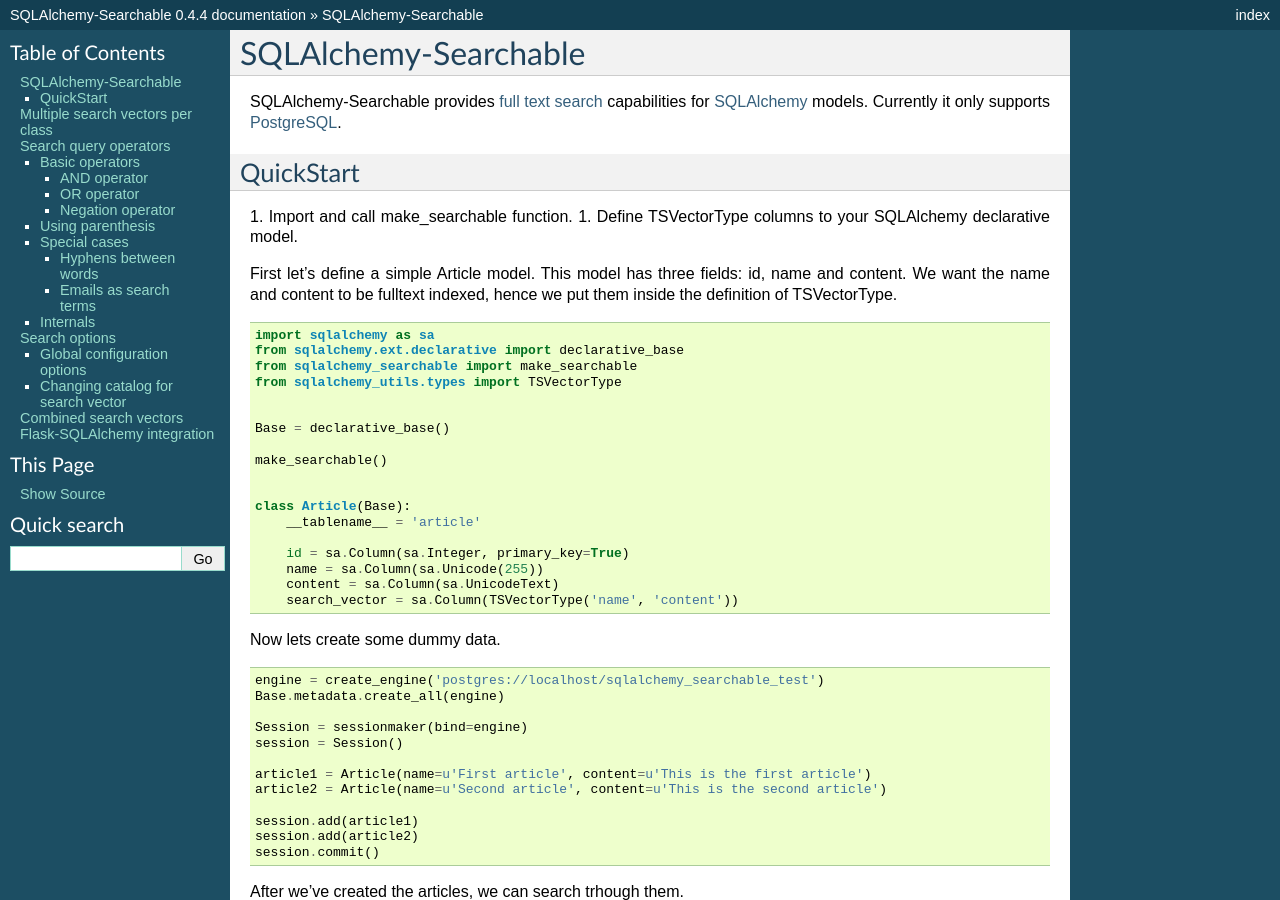
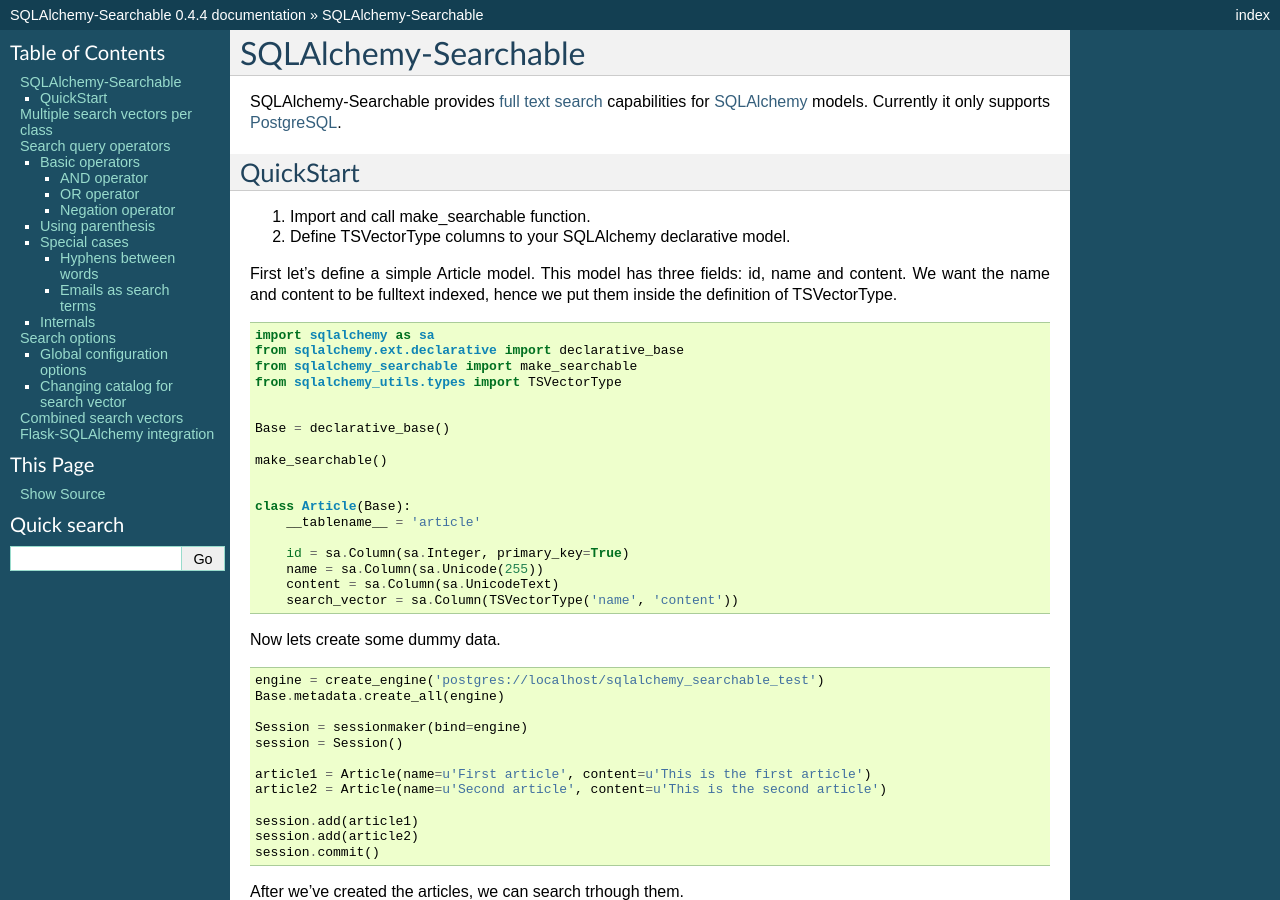
Before and after one commit to falcony-io/sqlalchemy-searchable, a Sphinx documentation site: the page built from docs/index.rst, in a window 1280 px wide and 900 px high. Built offline with Sphinx 7.4.7, drawn with Linux system fonts in a browser that asks for light colours.

Commit message:
Fixed list

```diff
--- a/docs/index.rst
+++ b/docs/index.rst
@@ -8,7 +8,8 @@
 ----------
 
 1. Import and call make_searchable function.
-1. Define TSVectorType columns to your SQLAlchemy declarative model.
+
+2. Define TSVectorType columns to your SQLAlchemy declarative model.
 
 
 First let's define a simple Article model. This model has three fields: id, name and content.
```
